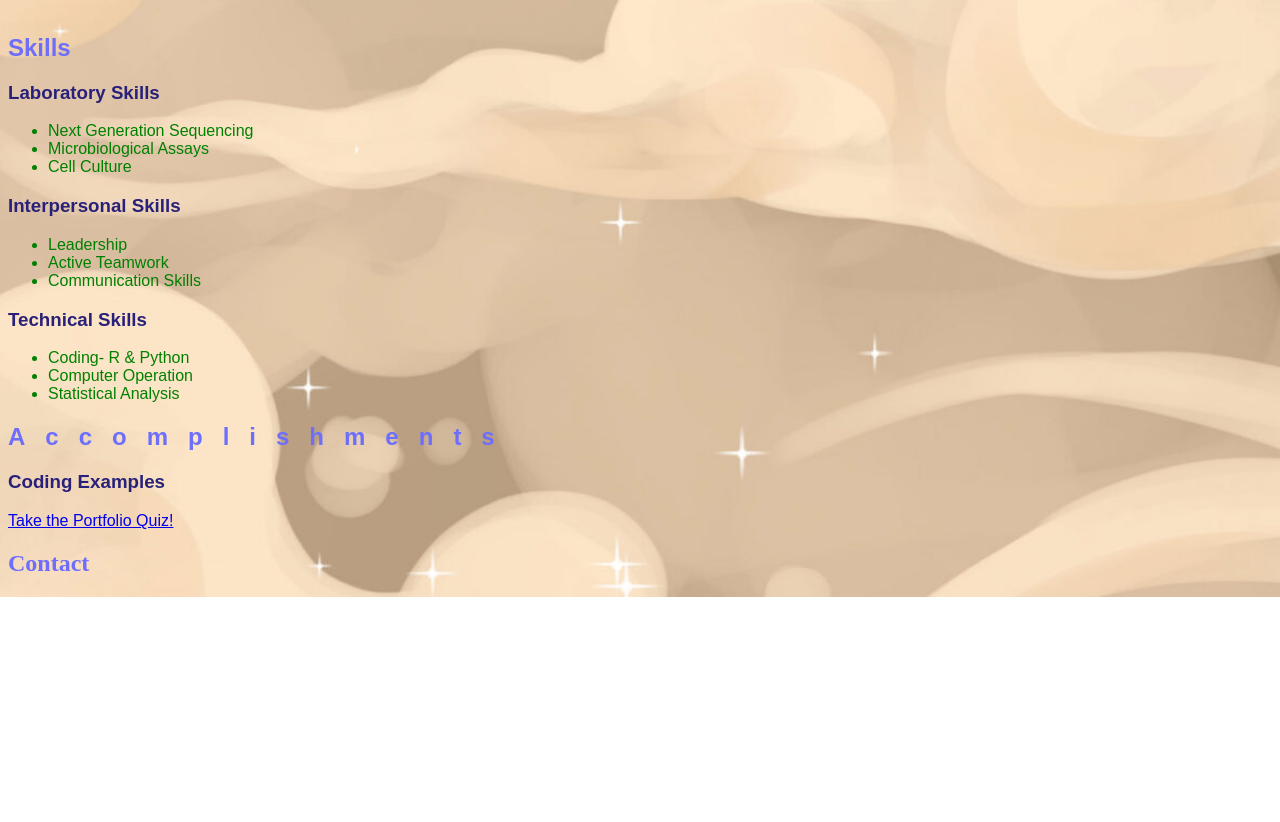
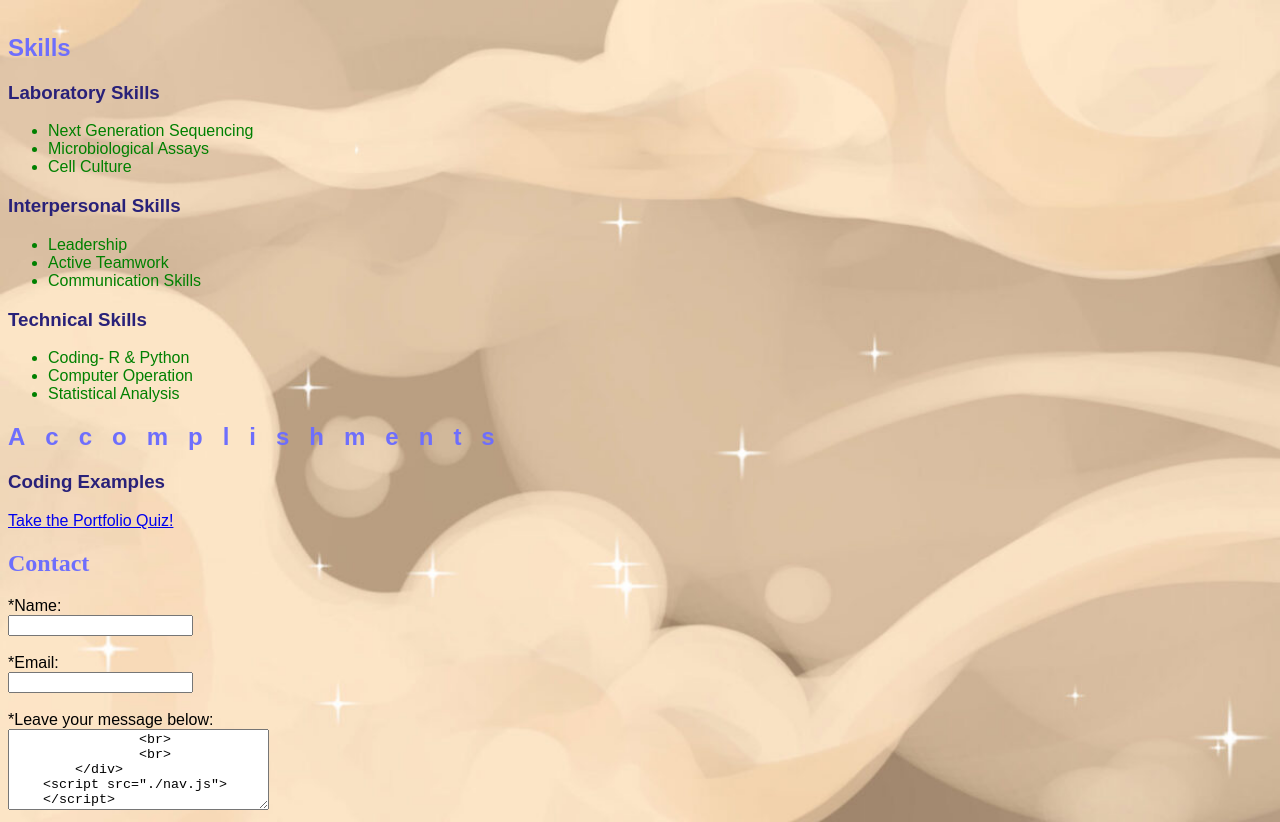
Before and after one commit to RahmanAura/aurarahman.githib.io, a plain HTML site: page index.html in a window 1280 px wide. Shown: the part 632-1454 px from the top of the page. Before the commit the page ends 1229 px from the top, so only its background shows below. Drawn offline with Linux system fonts and the light colour scheme.

Commit message:
Update index.html

```diff
--- a/index.html
+++ b/index.html
@@ -65,6 +65,22 @@
         </div>
         <div id="contactsection">
             <h2 class="contactform" id="contact">Contact</h2>
+            <form id="contactform" action= "https://formspree.io/f/xgvwdqrw" method="POST">
+                <label for="name">*Name: </label>
+                <br>
+            <input type="text" name="name" id="name" required>
+                <br>
+                <br>
+                <label for="email">*Email:</label>
+                <br>
+                <input type="text name"email" id="email" required pattern="a-z0-9._%+-]+@[a-z0-9.-]+\>[a-z]{2,}$">
+                <br>
+                <br>
+                <label for ="message">*Leave your message below:</label>
+                <br>
+                <textarea id="message" name"message" rows="5" cols="30" required>
+                <br>
+                <br>
         </div>
     <script src="./nav.js">
     </script>
```
